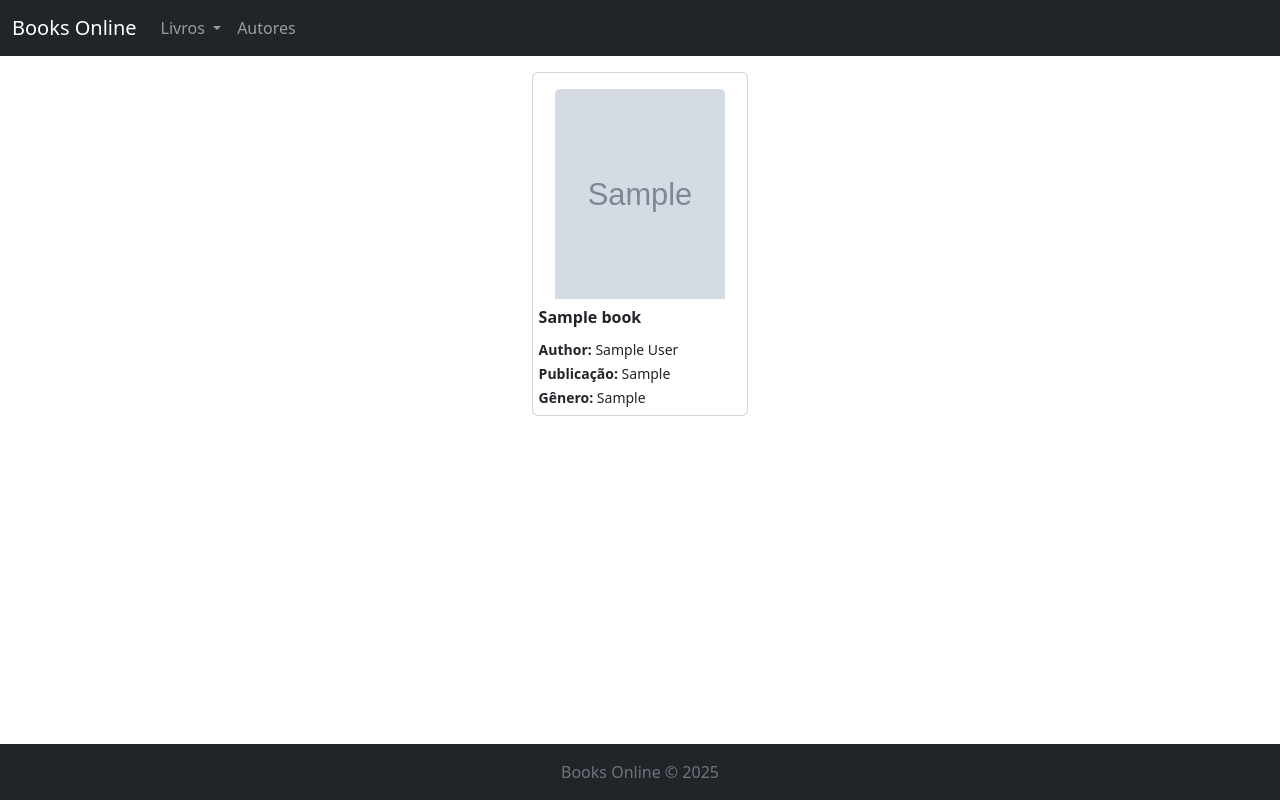
After one commit to CleiAlves/books-online, a Django app: page / in a window 1280 px wide. The commit adds this page. Run offline with Django 5.2, Linux system fonts and the light colour scheme; tables that the repository leaves empty hold one stand-in row (values such as "Sample post"); grey boxes marked "Sample" are stand-in pictures.

Commit message:
Exibindo livros na página inicial

```diff
--- /dev/null
+++ b/books/templates/home.html
@@ -0,0 +1,46 @@
+{% extends "base_generic.html" %}
+{% load static %}
+
+{% block content %}
+
+{% if books %}
+<div class="row row-cols-1 row-cols-md-5 g-2 justify-content-center" id="bookGrid">
+    {% for book in books %}
+    <div class="col">
+        <div class="card card-transition mx-auto mb-3 pt-3" data-bs-toggle="tooltip" data-bs-placement="bottom" title="{{ book.title }}">
+            <a style="color: inherit" href="#">
+                {% if book.cover_image %}
+                    <img src="{{ book.cover_image.url }}" class="card-img-top" alt="Capa de {{ book.title }}">
+                {% else %}
+                    <img src="https://dummyimage.com/200x250/787878/fff&text=No+image" class="card-img-top" alt="Capa de {{ book.title }}">
+                {% endif %}
+                <div class="card-body">
+                    <p class="card-title padding-card book-title text-truncate">{{ book }}</p>
+                    <div>
+                        <span class="card-bold margin-card-body">Author: </span>
+                        <span class="card-text">{{ book.author }}</span>
+                    </div>
+                    <div>
+                        <span class="card-bold margin-card-body">Publicação: </span>
+                        <span class="card-text">{{ book.year }}</span>
+                    </div>
+                    <div>
+                        <span class="card-bold margin-card-body">Gênero: </span>
+                        <span class="card-text">{{ book.genre }}</span>
+                    </div>
+                </div>
+            </a>
+        </div>
+    </div>
+    {% endfor %}
+</div>
+{% else %}
+    <div class="container d-flex justify-content-center align-items-center flex-column">
+        <h5><i class="text-center">Ainda não existem livros cadastrados</i></h5>
+        <img src="{% static 'icons/folder.png'%}" alt="Sem foto">
+    </div>
+{% endif %}
+
+
+
+{% endblock content %}
--- a/books/urls.py
+++ b/books/urls.py
@@ -1,6 +1,13 @@
-# from django.urls import path
-# from . import views
+from django.urls import path
+from django.conf.urls.static import static
+from django.conf import settings
+from . import views
 
-# urlpatterns = [
-#     path('', views.index, name='index'),
-# ]
+app_name = 'books'
+
+urlpatterns = [
+    path('', views.home, name='home'),
+]
+
+if settings.DEBUG:
+    urlpatterns += static(settings.MEDIA_URL, document_root=settings.MEDIA_ROOT)
--- a/books/views.py
+++ b/books/views.py
@@ -1,3 +1,6 @@
 from django.shortcuts import render
+from .models import Book
 
-# Create your views here.
+def home(request):
+    books = Book.objects.all().order_by('title')
+    return render(request, 'home.html', {'books': books})
--- a/books_online/urls.py
+++ b/books_online/urls.py
@@ -6,6 +6,7 @@ from django.urls import path, include
 urlpatterns = [
     path('admin/', admin.site.urls),
     path('authors/', include('authors.urls')),
+    path('', include('books.urls')),
 ]
 
 if settings.DEBUG:
--- a/static/css/styles.css
+++ b/static/css/styles.css
@@ -28,3 +28,45 @@ a {
     width: 100%;
     z-index: 1030;
 }
+
+.card-transition {
+    max-width: 220px;
+    width: auto; /* Remove o tamanho fixo */
+    transition: transform 0.2s, box-shadow 0.2s; /* Animação suave */
+}
+
+.card-transition:hover {
+    transform: scale(1.05); /* Efeito de zoom */
+    box-shadow: 0 4px 20px rgba(0, 0, 0, 0.2); /* Sombra ao passar o mouse */
+}
+
+.card-img-top {
+    width: 170px; /* Ajuste automático ao card */
+    height: 210px;
+    object-fit: cover;
+    display: block;
+    margin-left: auto;
+    margin-right: auto;
+}
+
+.card-body{
+    padding: 6px;
+}
+
+.card-title{
+    font-weight: bold;
+    font-size: 16px;
+}
+
+.card-bold{
+    font-weight: bold;
+    font-size: 14px;
+}
+
+.card-text{
+    font-size: 14px;
+}
+
+.margin-card-body{
+    margin-bottom: 4px;
+}
--- a/templates/base_generic.html
+++ b/templates/base_generic.html
@@ -40,6 +40,15 @@
             });
         }, 3000); // 3000 milliseconds = 3 seconds
     </script>
+    <script>
+        document.addEventListener("DOMContentLoaded", function () {
+            var tooltipTriggerList = [].slice.call(document.querySelectorAll('[data-bs-toggle="tooltip"]'));
+            var tooltipList = tooltipTriggerList.map(function (tooltipTriggerEl) {
+                return new bootstrap.Tooltip(tooltipTriggerEl);
+            });
+        });
+    </script>
+
 
 
 </body>
--- a/templates/partials/navbar.html
+++ b/templates/partials/navbar.html
@@ -12,11 +12,12 @@
               Livros
             </a>
             <ul class="dropdown-menu">
+              <li><a class="dropdown-item" href="/">Home</a></li>
               <li><a class="dropdown-item" href="#">Cadastrar</a></li>
             </ul>
           </li>
           <li class="nav-item">
-            <a class="nav-link"href="#">Autores</a>
+            <a class="nav-link"href="/authors">Autores</a>
           </li>
         </ul>
       </div>
```
